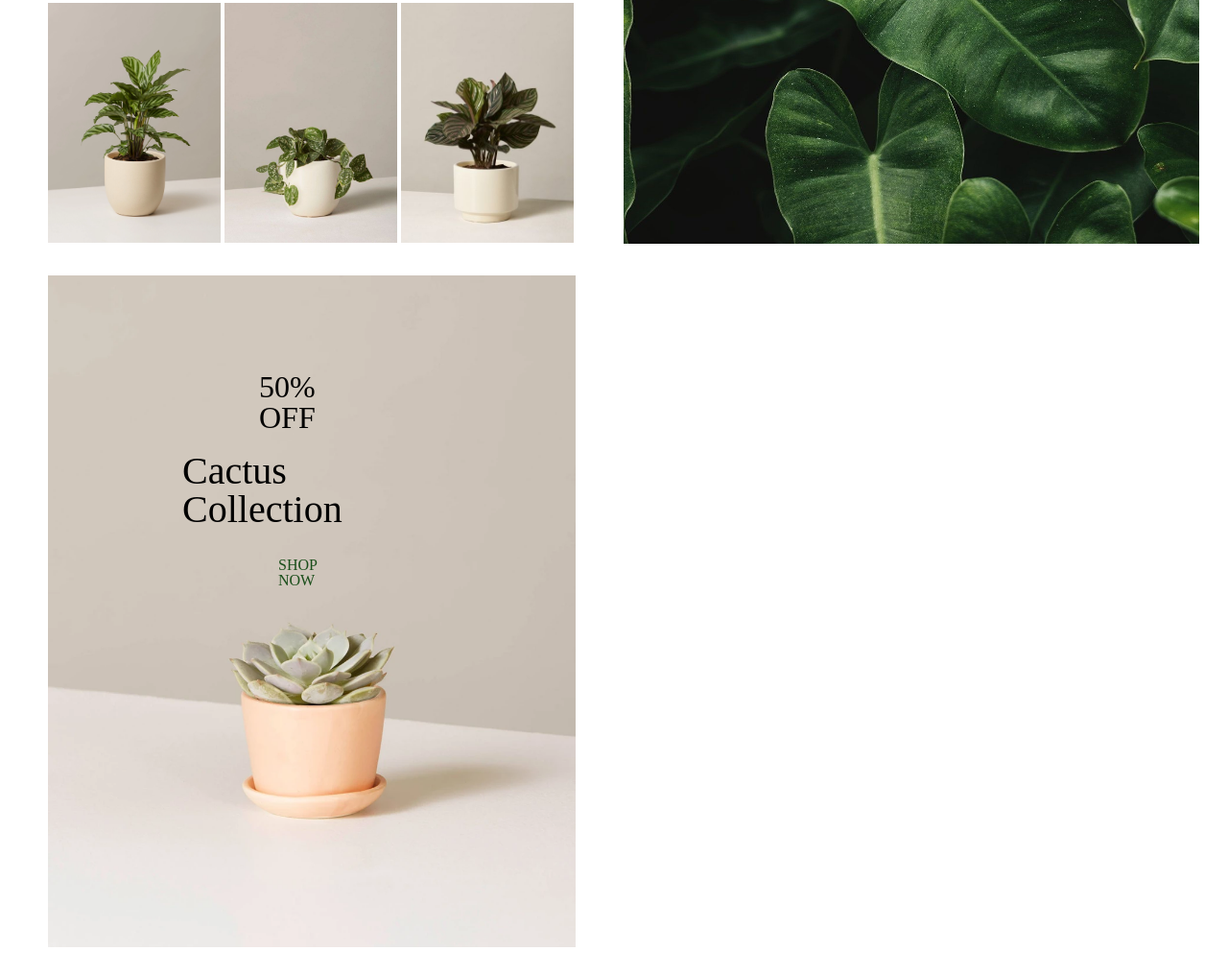
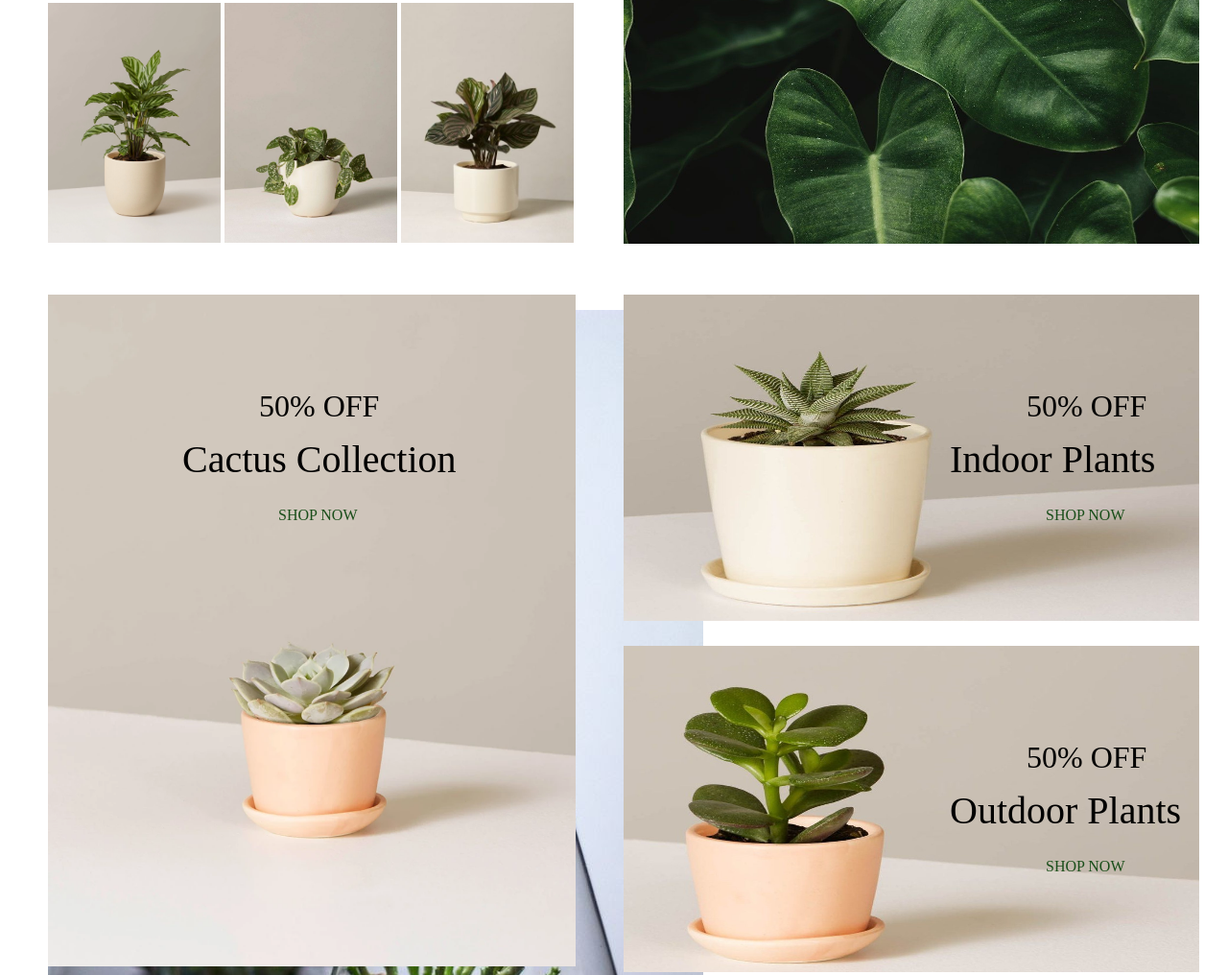
Before and after one commit to khmaladze-tiko/final-project, a website: page index.html in a window 1280 px wide. Shown: the part 543-1559 px from the top of the page at 96% size. Before the commit the page ends 1530 px from the top, so only its background shows below. Drawn offline with Linux system fonts and the light colour scheme.

Commit message:
add new photos

```diff
--- a/index.html
+++ b/index.html
@@ -85,7 +85,7 @@
                         <p>SHOP NOW</p>
                     </div>
                 </div>
-                <!-- <div class="page2-box">
+                <div class="page2-box">
                     <div class="relative2">
                         <img class="cover2-img" src="./pic/sec2-2.jpg" alt="succu2-2">
                         <div class="cover2-text">
@@ -94,15 +94,50 @@
                             <p>SHOP NOW</p>
                         </div>
                     </div> -->
-                    <!-- <div class="relative2">
-                        <img  class="cover2-img"src="./pic/sec2-3.jpg" alt="succu2-3">
-                        <div class="cover2-text">
+                    <div class="relative3">
+                        <img  class="cover3-img"src="./pic/sec2-3.jpg" alt="succu2-3">
+                        <div class="cover3-text">
                             <h3>50% OFF</h3>
                             <h4>Outdoor Plants</h4>
                             <p>SHOP NOW</p>
                         </div>
-                    </div> -->
-                <!-- </div> -->
+                    </div>
+                </div>
+                <div class="clear"></div>
+            </section>
+            <section class="section3">
+                <div>
+                    <img src="./pic/Flask.jpg" alt="original-succu">
+                </div>
+                <div>
+                    <h2>Bring Life Into Your</h2>
+                    <h2>Home</h2>
+                    <h3>Add a touch of nature into your home with our beautiful collection of plants. We have a huge collection of cactuses, money plants and other indoor plants that will brighten up your living room. You can also browse our outdoor plants collection to decorate your potio, balconies and other outdoor spaces</h3>
+                    <div>
+                        <div>
+                            <img src="" alt="">
+                            <h2></h2>
+                            <h3></h3>
+                        </div>
+                        <div>
+                            <img src="" alt="">
+                            <h2></h2>
+                            <h3></h3>
+                        </div>
+                    </div>
+                    <div>
+                        <div>
+                            <img src="" alt="">
+                            <h2></h2>
+                            <h3></h3>
+                        </div>
+                        <div>
+                            <img src="" alt="">
+                            <h2></h2>
+                            <h3></h3>
+                        </div>
+                    </div>
+                </div>
             </section>
         </div>
     </div>
--- a/scss/main/page1.scss
+++ b/scss/main/page1.scss
@@ -31,8 +31,11 @@ body {
     align-items: center;
     li {
         padding-left: 50px;
-        font-size: $fontsize02;
-        color: $color01;
+        font-size: $fontsize03;
+        a {
+            text-decoration : none;
+            color: $color01;
+        }
     }
 }
 .page-name {
@@ -82,9 +85,9 @@ body {
     height: 600px;
 }
 .section-2 {
-    padding-top: 30px;
+    padding-top: 50px;
     // display: inline-block;
-    display: flex;
+    // display: flex;
 }
 .relative {
     position: relative;
@@ -114,33 +117,70 @@ body {
         padding-top: 30px;
     }
 }
-// .relative2 {
-//     position: relative;
-//     z-index: 1;
-// }
-// .cover2-img {
-//     position: absolute;
-//     height: 340px;
-//     width: 550px;
-//     // padding-left: 600px;
-// }
-// .cover2-text {
-//     position: absolute;
-//     top: 100px;
-//     // padding-left: 600px;
-//     h3 {
-//         font-size: $fontsize05;
-//         padding-left: 220px;
-//     }
-//     h4 {
-//         font-size: $fontsize07;
-//         padding-top: 20px;
-//         padding-left: 140px;
-//     }
-//     p {
-//         font-size: $fontsize02;
-//         color: $color04;
-//         padding-left: 240px;
-//         padding-top: 30px;
-//     }
-// }
+.relative2 {
+    position: relative;
+    z-index: 1;
+}
+.cover2-img {
+    position: absolute;
+    height: 340px;
+    width: 600px;
+    padding-left: 600px;
+}
+.cover2-text {
+    position: absolute;
+    top: 100px;
+    padding-left: 600px;
+    left: 200px;
+    h3 {
+        font-size: $fontsize05;
+        padding-left: 220px;
+    }
+    h4 {
+        font-size: $fontsize07;
+        padding-top: 20px;
+        padding-left: 140px;
+    }
+    p {
+        font-size: $fontsize02;
+        color: $color04;
+        padding-left: 240px;
+        padding-top: 30px;
+    }
+}
+.relative3 {
+    position: relative;
+    z-index: 1;
+}
+.cover3-img {
+    position: absolute;
+    height: 340px;
+    width: 600px;
+    padding-left: 600px;
+    padding-top: 350px;
+}
+.cover3-text {
+    position: absolute;
+    top: 100px;
+    padding-left: 600px;
+    padding-top: 350px;
+    left: 200px;
+    h3 {
+        font-size: $fontsize05;
+        padding-left: 220px;
+    }
+    h4 {
+        font-size: $fontsize07;
+        padding-top: 20px;
+        padding-left: 140px;
+    }
+    p {
+        font-size: $fontsize02;
+        color: $color04;
+        padding-left: 240px;
+        padding-top: 30px;
+    }
+}
+.section3 {
+
+}
```
Also changed, not shown: pic/Flask.jpg (added), pic/delivery.jpg (added), pic/money-icon.png (added), pic/plant-icon.jpg (added), pic/shop.jpg (added), styles/main.css.
